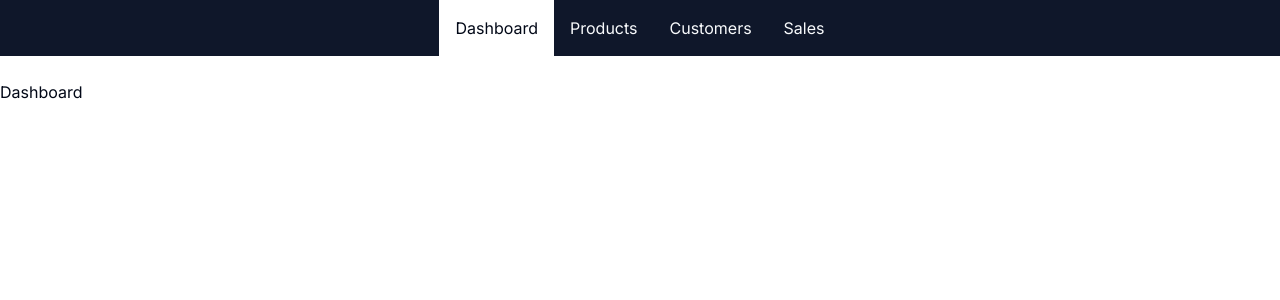
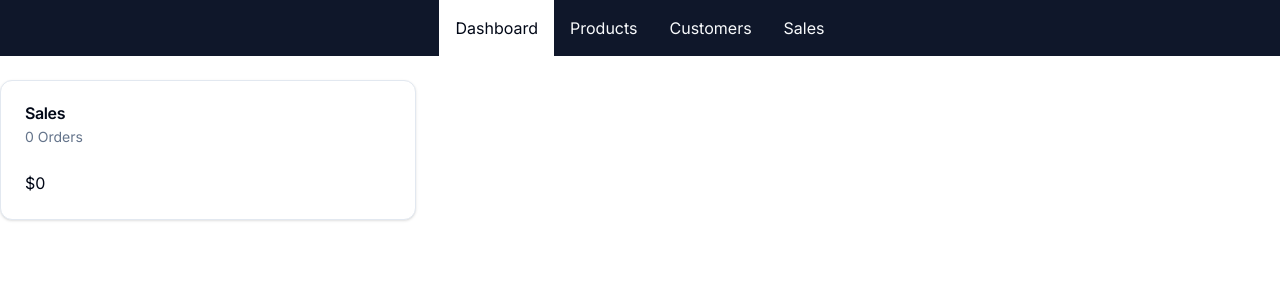
Before and after one commit to akashdebnath-swe/PayON, a Next.js app: page /admin in a window 1280 px wide. Shown: the top 300 px of the page. Built offline with nearby package versions, Linux system fonts and the light colour scheme; no server answers; the database is empty.

Commit message:
created formatters for numbers and added card component from shadcn

```diff
--- a/src/app/admin/layout.tsx
+++ b/src/app/admin/layout.tsx
@@ -13,7 +13,7 @@
                 <NavLink href="/admin/users">Customers</NavLink>
                 <NavLink href="/admin/orders">Sales</NavLink>
             </Nav>
-            <div className="container my-6">{children}</div>
+            <div className="container my-6 mx-auto">{children}</div>
         </>
     );
 }
--- a/src/app/admin/page.tsx
+++ b/src/app/admin/page.tsx
@@ -1,11 +1,61 @@
 import React from "react";
+import {
+    Card,
+    CardContent,
+    CardDescription,
+    CardHeader,
+    CardTitle,
+} from "@/components/ui/card";
+import { db } from "@/lib/prisma";
+import { formatCurrency, formatNumber } from "@/lib/formatters";
 
-const page = () => {
+async function getSalesData() {
+    const data = await db.order.aggregate({
+        _sum: { pricePaidInCents: true },
+        _count: true,
+    });
+
+    return {
+        amount: (data._sum.pricePaidInCents || 0) / 100,
+        numberOfSales: data._count,
+    };
+}
+
+const AdminDashboard = async () => {
+    const salesData = await getSalesData();
     return (
         <>
-            <div>Dashboard</div>
+            <div className="grid grid-cols-1 md:grid-cols-2 lg:grid-cols-3 gap-4">
+                <DashboardCard
+                    title="Sales"
+                    subtitle={formatNumber(salesData.numberOfSales) + " Orders"}
+                    body={formatCurrency(salesData.amount)}
+                />
+            </div>
         </>
     );
 };
 
-export default page;
+export default AdminDashboard;
+
+type DashboardCardProps = {
+    title: string;
+    subtitle: string;
+    body: string;
+};
+
+function DashboardCard({ title, subtitle, body }: DashboardCardProps) {
+    return (
+        <>
+            <Card>
+                <CardHeader>
+                    <CardTitle>{title}</CardTitle>
+                    <CardDescription>{subtitle}</CardDescription>
+                </CardHeader>
+                <CardContent>
+                    <p>{body}</p>
+                </CardContent>
+            </Card>
+        </>
+    );
+}
--- /dev/null
+++ b/src/components/ui/card.tsx
@@ -0,0 +1,76 @@
+import * as React from "react"
+
+import { cn } from "@/lib/utils"
+
+const Card = React.forwardRef<
+  HTMLDivElement,
+  React.HTMLAttributes<HTMLDivElement>
+>(({ className, ...props }, ref) => (
+  <div
+    ref={ref}
+    className={cn(
+      "rounded-xl border bg-card text-card-foreground shadow",
+      className
+    )}
+    {...props}
+  />
+))
+Card.displayName = "Card"
+
+const CardHeader = React.forwardRef<
+  HTMLDivElement,
+  React.HTMLAttributes<HTMLDivElement>
+>(({ className, ...props }, ref) => (
+  <div
+    ref={ref}
+    className={cn("flex flex-col space-y-1.5 p-6", className)}
+    {...props}
+  />
+))
+CardHeader.displayName = "CardHeader"
+
+const CardTitle = React.forwardRef<
+  HTMLDivElement,
+  React.HTMLAttributes<HTMLDivElement>
+>(({ className, ...props }, ref) => (
+  <div
+    ref={ref}
+    className={cn("font-semibold leading-none tracking-tight", className)}
+    {...props}
+  />
+))
+CardTitle.displayName = "CardTitle"
+
+const CardDescription = React.forwardRef<
+  HTMLDivElement,
+  React.HTMLAttributes<HTMLDivElement>
+>(({ className, ...props }, ref) => (
+  <div
+    ref={ref}
+    className={cn("text-sm text-muted-foreground", className)}
+    {...props}
+  />
+))
+CardDescription.displayName = "CardDescription"
+
+const CardContent = React.forwardRef<
+  HTMLDivElement,
+  React.HTMLAttributes<HTMLDivElement>
+>(({ className, ...props }, ref) => (
+  <div ref={ref} className={cn("p-6 pt-0", className)} {...props} />
+))
+CardContent.displayName = "CardContent"
+
+const CardFooter = React.forwardRef<
+  HTMLDivElement,
+  React.HTMLAttributes<HTMLDivElement>
+>(({ className, ...props }, ref) => (
+  <div
+    ref={ref}
+    className={cn("flex items-center p-6 pt-0", className)}
+    {...props}
+  />
+))
+CardFooter.displayName = "CardFooter"
+
+export { Card, CardHeader, CardFooter, CardTitle, CardDescription, CardContent }
--- /dev/null
+++ b/src/lib/formatters.ts
@@ -0,0 +1,22 @@
+const CURRENCY_FORMATTER = new Intl.NumberFormat("en-US", {
+    currency: "USD",
+    style: "currency",
+    minimumFractionDigits: 0,
+});
+
+// For Indian Currency
+// const CURRENCY_FORMATTER = new Intl.NumberFormat("hi-IN", {
+//     currency: "INR",
+//     style: "currency",
+//     minimumFractionDigits: 0,
+// });
+
+export function formatCurrency(amount: number) {
+    return CURRENCY_FORMATTER.format(amount);
+}
+
+const NUMBER_FORMATTER = new Intl.NumberFormat("en-US");
+
+export function formatNumber(number: number) {
+    return NUMBER_FORMATTER.format(number);
+}
--- /dev/null
+++ b/src/lib/prisma.ts
@@ -0,0 +1,7 @@
+import { PrismaClient } from "@prisma/client";
+
+const globalForPrisma = globalThis as unknown as { prisma: PrismaClient };
+
+export const db = globalForPrisma.prisma || new PrismaClient();
+
+if (process.env.NODE_ENV !== "production") globalForPrisma.prisma = db;
```
